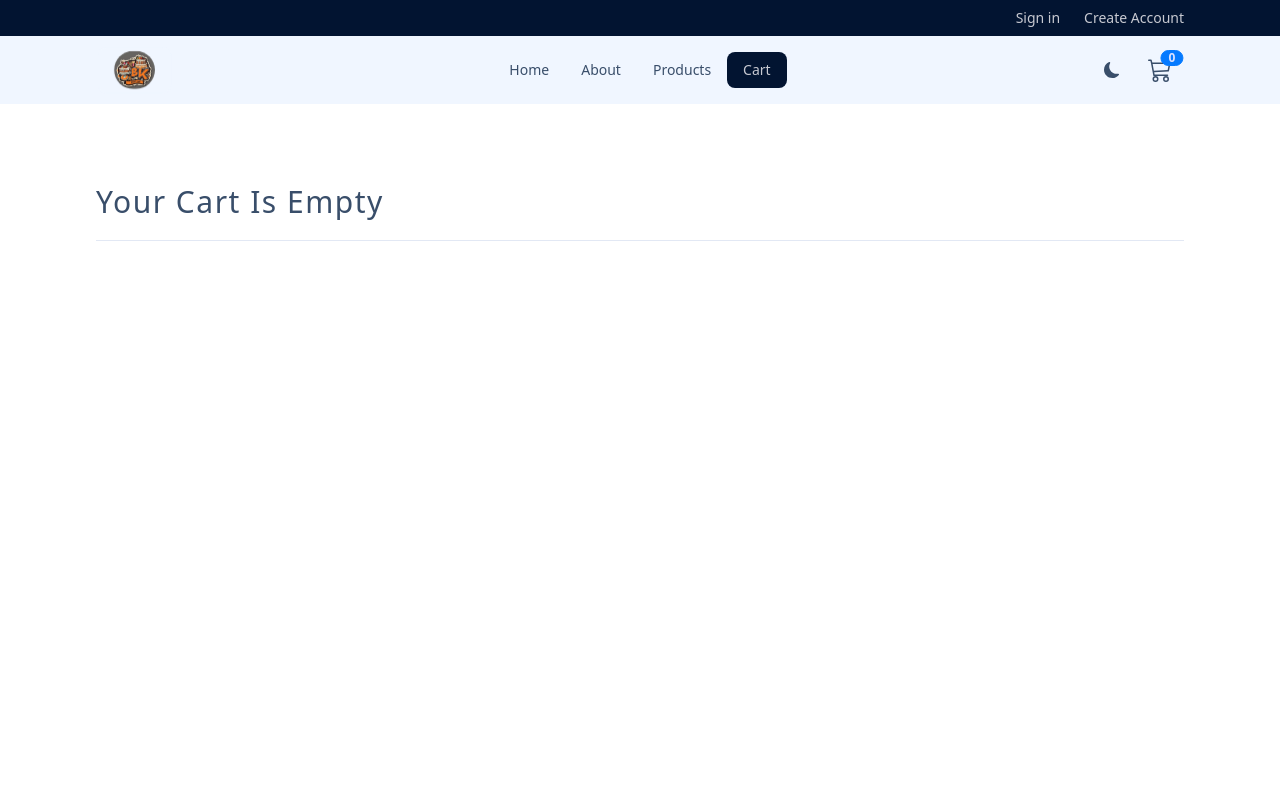
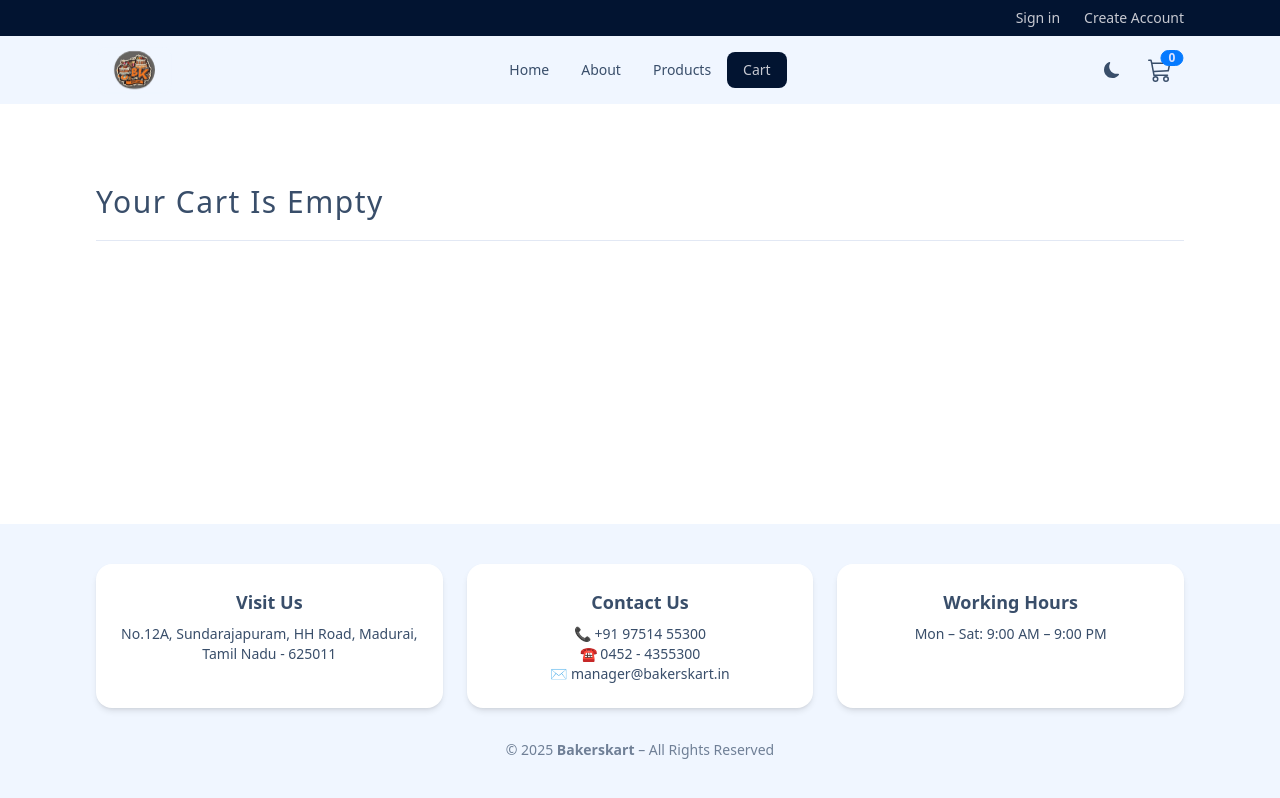
Before and after one commit to gobinath0107/FE-Bakerskart, a React (Vite) app: page /cart in a window 1280 px wide. Built offline with nearby package versions, Linux system fonts and the light colour scheme.

Commit message:
Added Footer

```diff
--- a/src/components/AdminNavbar.jsx
+++ b/src/components/AdminNavbar.jsx
@@ -1,8 +1,8 @@
 import { useLocation, useNavigate } from "react-router-dom";
-import { logoutAdmin } from "../features/user/userSlice";
+import { logoutAdmin, toggleTheme } from "../features/user/userSlice";
 import { useDispatch } from "react-redux";
 import { useQueryClient } from "@tanstack/react-query";
-
+import { BsSunFill, BsMoonFill } from "react-icons/bs";
 
 const AdminNavbar = ({ toggleSidebar }) => {
   const location = useLocation();
@@ -16,7 +16,11 @@ const AdminNavbar = ({ toggleSidebar }) => {
     navigate('/admin/login');
     dispatch(logoutAdmin());
     queryClient.removeQueries();
-  }
+  };
+
+  const handleTheme = () => {
+    dispatch(toggleTheme());
+  };
 
   return (
     <header className="h-16 bg-base-100 border-b border-base-300 flex items-center justify-between px-4 shadow-sm">
@@ -25,6 +29,13 @@ const AdminNavbar = ({ toggleSidebar }) => {
       </button>
       <h1 className="text-xl font-semibold">{currentPage.toUpperCase()}</h1>
       <div className="flex items-center gap-4">
+        {/* Theme Toggle */}
+        <label className="swap swap-rotate">
+          <input type="checkbox" onChange={handleTheme} />
+          <BsSunFill className="swap-on h-4 w-4" />
+          <BsMoonFill className="swap-off h-4 w-4" />
+        </label>
+
         <button className="btn btn-secondary" onClick={handleLogout}>Logout</button>
       </div>
     </header>
--- /dev/null
+++ b/src/components/Footer.jsx
@@ -0,0 +1,40 @@
+const Footer = () => {
+  return (
+    <footer className="bg-base-200 py-10 mt-10">
+      <div className="align-element grid grid-cols-1 md:grid-cols-3 gap-6 text-center">
+        {/* Visit Us */}
+        <div className="card bg-base-100 shadow-md rounded-2xl p-6">
+          <h3 className="text-lg font-semibold mb-2">Visit Us</h3>
+          <p className="text-sm">
+            No.12A, Sundarajapuram, HH Road, Madurai, Tamil Nadu - 625011
+          </p>
+        </div>
+
+        {/* Contact Us */}
+        <div className="card bg-base-100 shadow-md rounded-2xl p-6">
+          <h3 className="text-lg font-semibold mb-2">Contact Us</h3>
+          <p className="text-sm">
+            📞 +91 97514 55300 <br />
+            ☎️ 0452 - 4355300 <br />
+            ✉️ manager@bakerskart.in
+          </p>
+        </div>
+
+        {/* Working Hours */}
+        <div className="card bg-base-100 shadow-md rounded-2xl p-6">
+          <h3 className="text-lg font-semibold mb-2">Working Hours</h3>
+          <p className="text-sm">
+            Mon – Sat: 9:00 AM – 9:00 PM <br />
+          </p>
+        </div>
+      </div>
+
+      {/* Copyright */}
+      <div className="text-center mt-8 text-sm opacity-70">
+        © {new Date().getFullYear().toString()} <span className="font-semibold">Bakerskart</span> – All Rights Reserved
+      </div>
+    </footer>
+  );
+};
+
+export default Footer;
--- a/src/components/NavLinks.jsx
+++ b/src/components/NavLinks.jsx
@@ -12,6 +12,10 @@ const links = [
 
 const NavLinks = () => {
   const user = useSelector((state) => state.userState.user);
+
+  const handleLinkClick = () => {
+    document.activeElement?.blur()
+  }
   return (
     <>
       {links.map((link) => {
@@ -19,7 +23,7 @@ const NavLinks = () => {
         if ((url === 'checkout' || url === 'orders') && !user) return null;
         return (
           <li key={id}>
-            <NavLink className='capitalize' to={url}>
+            <NavLink className='capitalize' to={url} onClick={handleLinkClick}>
               {text}
             </NavLink>
           </li>
--- a/src/components/index.js
+++ b/src/components/index.js
@@ -15,3 +15,4 @@ export { default as CartItemsList } from './CartItemsList';
 export { default as CheckoutForm } from './CheckoutForm';
 export { default as OrdersList } from './OrdersList';
 export { default as ComplexPaginationContainer } from './ComplexPaginationContainer';
+export { default as Footer } from './Footer'
--- a/src/pages/AdminProductsEdit.jsx
+++ b/src/pages/AdminProductsEdit.jsx
@@ -16,12 +16,22 @@ export const loader =
     if (!product) throw new Response("Not Found", { status: 404 });
 
     const { data: categories } = await customFetch.get("/categories");
-    return { product,categories };
+    return { product, categories };
   };
 
-export const action = (queryClient) => async ({ request, params }) => {
+export const action =
+  (queryClient) =>
+  async ({ request, params }) => {
     try {
       const formData = await request.formData(); // FormData object
+
+      for (let [key, value] of formData.entries()) {
+        console.log(key, value);
+      }
+
+      const rawValue = formData.get("featured"); // will be "true" if checked, null if unchecked
+      const isFeatured = rawValue === "true"; // boolean conversion
+      formData.set("featured", isFeatured);
 
       // Send FormData directly — do NOT convert to JSON
       await customFetch.patch(`/products/${params.id}`, formData, {
@@ -40,9 +50,8 @@ export const action = (queryClient) => async ({ request, params }) => {
     }
   };
 
-
 const AdminProductsEdit = () => {
-  const { product,categories } = useLoaderData();
+  const { product, categories } = useLoaderData();
   const fileInputsRef = useRef({});
   const [previewImages, setPreviewImages] = useState({});
 
@@ -111,6 +120,7 @@ const AdminProductsEdit = () => {
           name="featured"
           type="checkbox"
           defaultChecked={product.featured}
+          value="true"
         />
 
         {/* Image upload section */}
--- a/src/pages/HomeLayout.jsx
+++ b/src/pages/HomeLayout.jsx
@@ -1,12 +1,14 @@
 import { Outlet, useNavigation } from 'react-router-dom';
-import { Header, Navbar, Loading } from '../components';
+import { Header, Navbar, Loading, Footer } from '../components';
 const HomeLayout = () => {
   const navigation = useNavigation();
   const isPageLoading = navigation.state === 'loading';
   return (
-    <>
+     <div className="flex flex-col min-h-screen">
       <Header />
       <Navbar />
+
+      <main className="flex-grow">
       {isPageLoading ? (
         <Loading />
       ) : (
@@ -14,7 +16,9 @@ const HomeLayout = () => {
           <Outlet />
         </section>
       )}
-    </>
+      </main>
+      <Footer/>
+    </div>
   );
 };
 export default HomeLayout;
```
Lines whose indentation alone changed are shown as unchanged.
